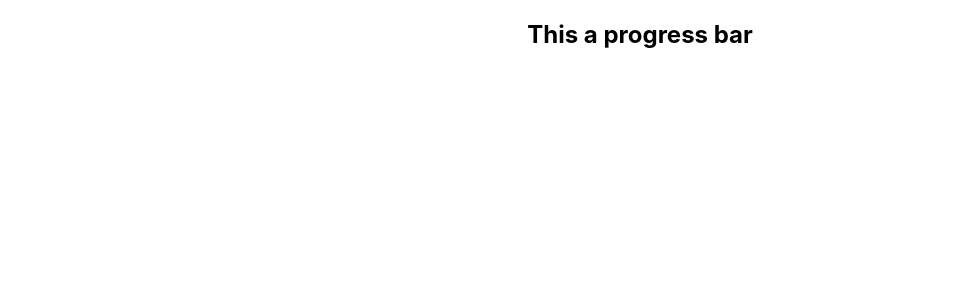
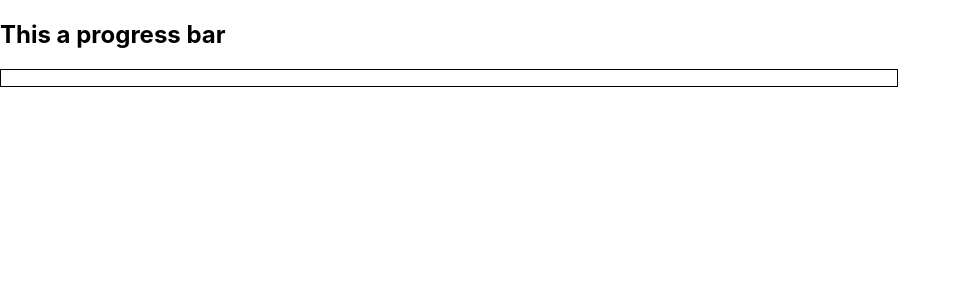
Before and after one commit to PayalSasmal10/progressbar, a React (Create React App) app: page / in a window 1280 px wide. Shown: the top 300 px of the page, without its empty margins (0-961 px from the left). Built offline with nearby package versions, Linux system fonts and the light colour scheme.

Commit message:
started with setinterval setting

```diff
--- a/src/App.css
+++ b/src/App.css
@@ -1,38 +1,12 @@
-.App {
-  text-align: center;
+.outer-container{
+  display: flex;
+  align-items: center;
+  justify-content: center;
+  width: 70vw;
+  height: 2vh;
+  border: 1px solid black;
 }
 
-.App-logo {
-  height: 40vmin;
-  pointer-events: none;
+inner-conatiner{
+
 }
-
-@media (prefers-reduced-motion: no-preference) {
-  .App-logo {
-    animation: App-logo-spin infinite 20s linear;
-  }
-}
-
-.App-header {
-  background-color: #282c34;
-  min-height: 100vh;
-  display: flex;
-  flex-direction: column;
-  align-items: center;
-  justify-content: center;
-  font-size: calc(10px + 2vmin);
-  color: white;
-}
-
-.App-link {
-  color: #61dafb;
-}
-
-@keyframes App-logo-spin {
-  from {
-    transform: rotate(0deg);
-  }
-  to {
-    transform: rotate(360deg);
-  }
-}
--- a/src/App.js
+++ b/src/App.js
@@ -7,15 +7,13 @@ function App() {
       <header className="">
         <h2>This a progress bar</h2>
       </header>
-      <body>
         <section>
-          <div className="container">
-            <div className>
+          <div className="outer-container">
+            <div className="inner-conatiner">
 
             </div>
           </div>
         </section>
-      </body>
     </div>
   );
 }
```
